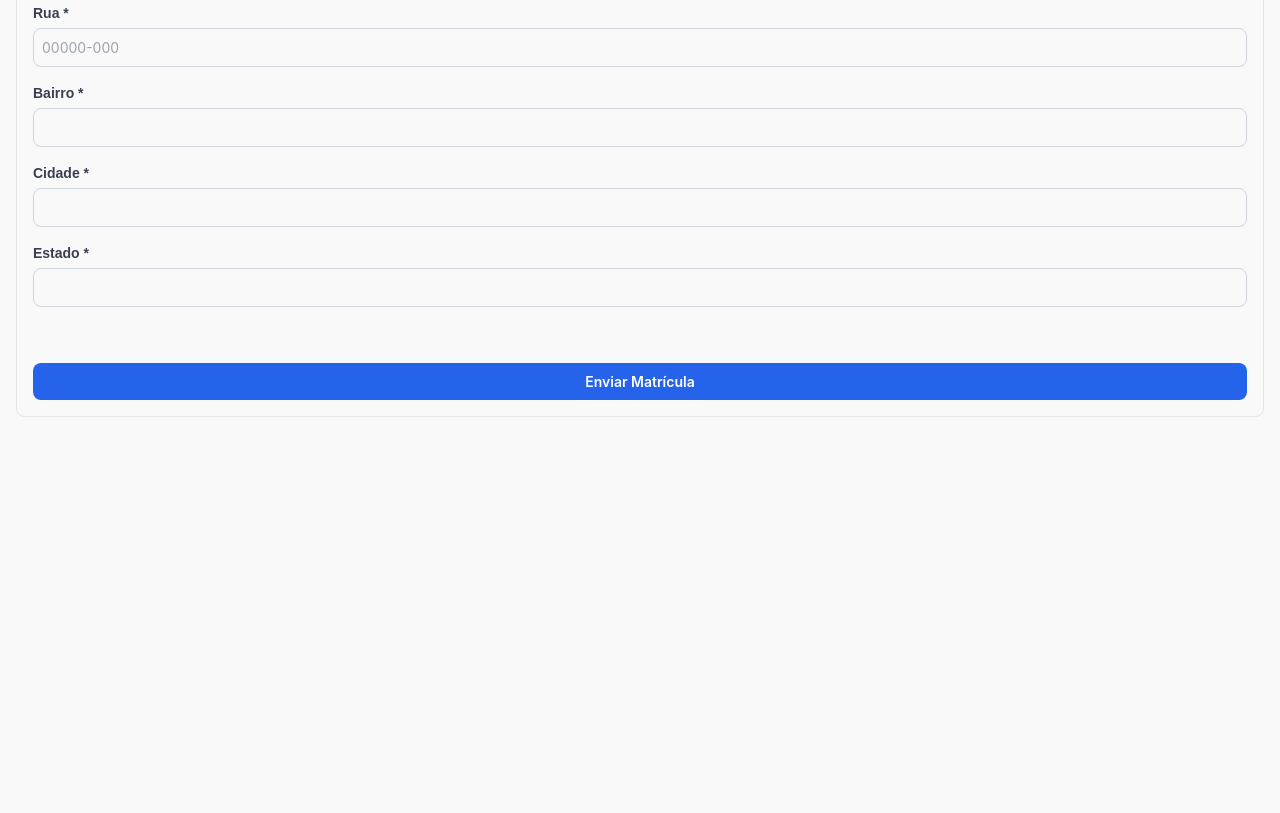
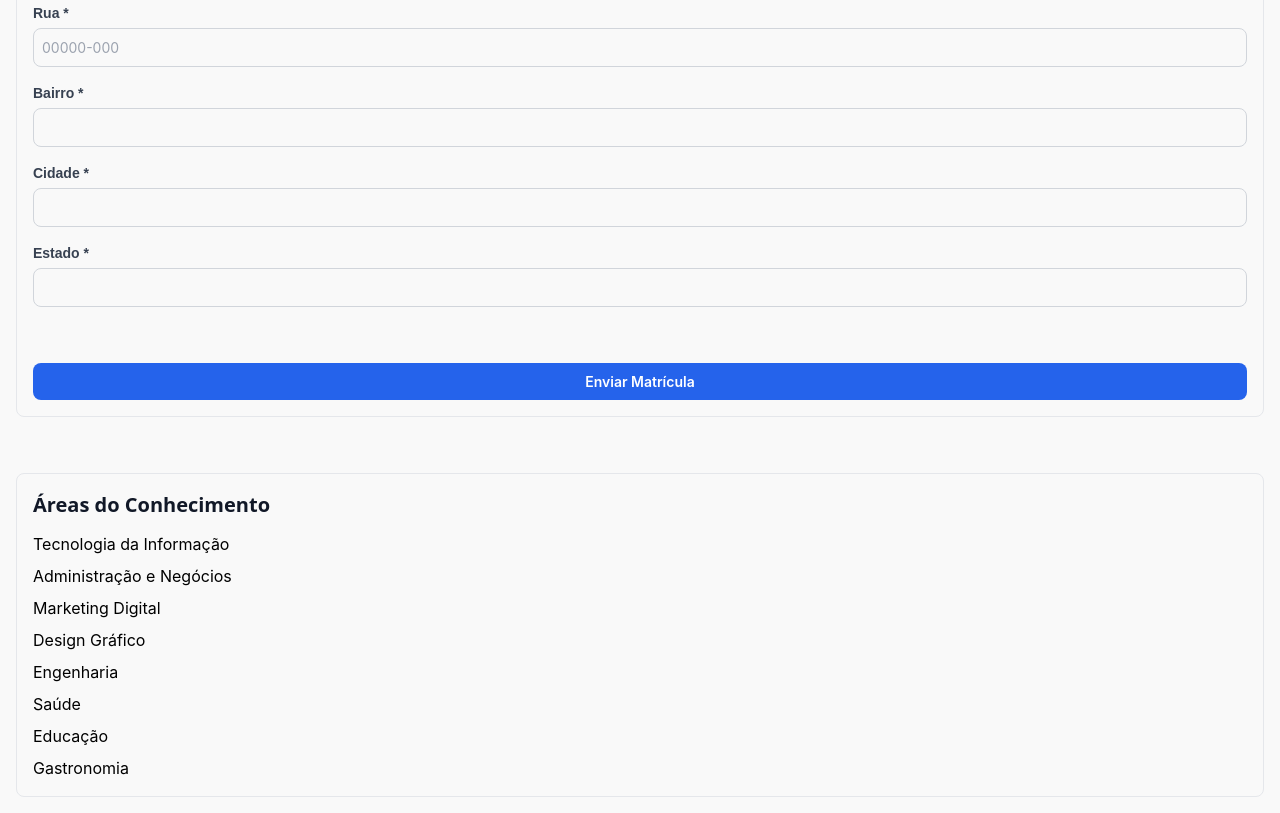
Before and after one commit to matheusengell/Atividade-pr-tica-Front-End, a plain HTML site: page index.html in a window 1280 px wide. Shown: the part 2489-3302 px from the top of the page. Before the commit the page ends 2922 px from the top, so only its background shows below. Drawn offline with nearby package versions, Linux system fonts and the light colour scheme.

Commit message:
termina o card com as áreas do conhecimento

```diff
--- a/index.html
+++ b/index.html
@@ -217,9 +217,23 @@
                 <input type="submit" value="Enviar Matrícula" class="block bg-blue-600 font-semibold text-white text-[14px] p-2 !mt-14 w-full rounded-lg font-inter">
 
             </form>
-        </div>
+            </div>
+    </section>
 
+
+    <section class="areas-conhecimento m-4 border rounded-lg mt-14 p-4">
+        <h2 class="font-semibold text-[20px] mb-3">Áreas do Conhecimento</h2>
+    <div class="font-inter text-black flex flex-col gap-2"> <p>Tecnologia da Informação</p>
+    <p>Administração e Negócios</p>
+    <p>Marketing Digital</p>
+    <p>Design Gráfico</p>
+    <p>Engenharia</p>
+    <p>Saúde</p>
+    <p>Educação</p>
+    <p>Gastronomia</p>
+    </div>
     </section>
+
 
 
 
```
